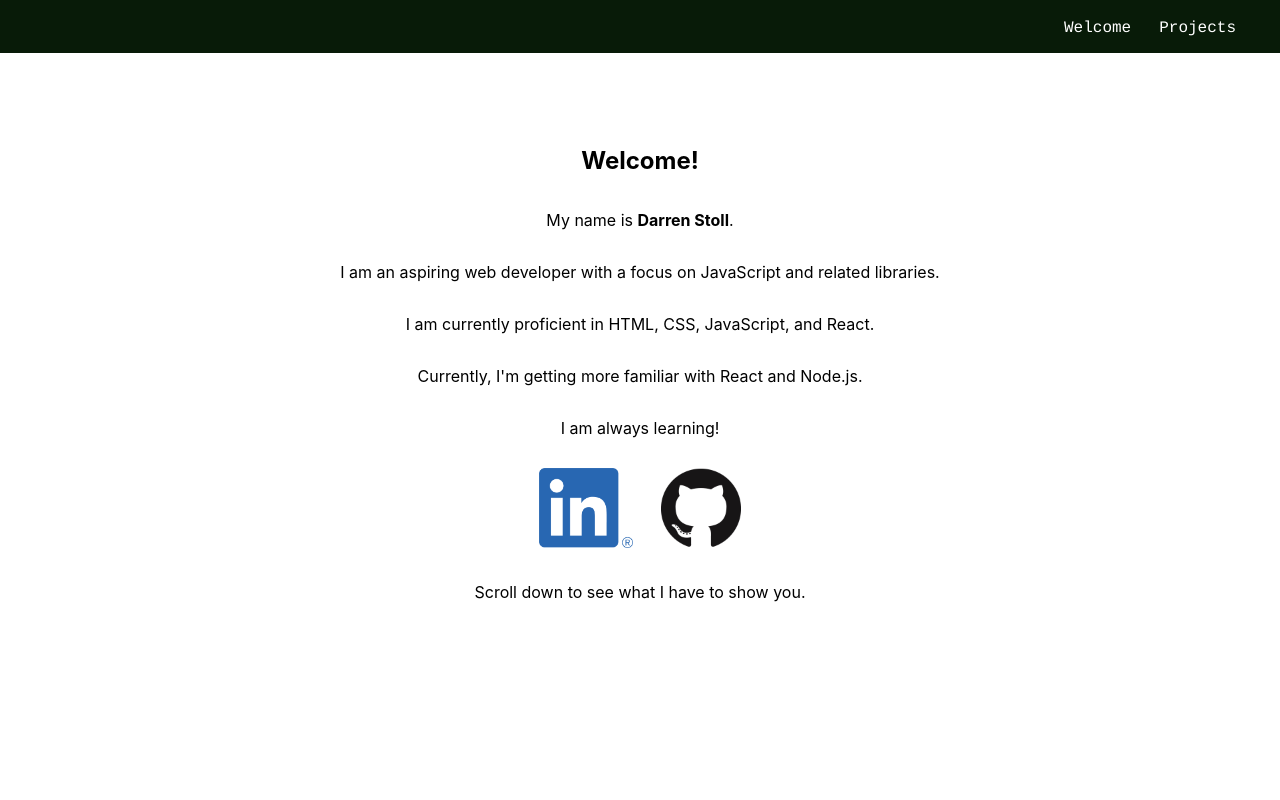
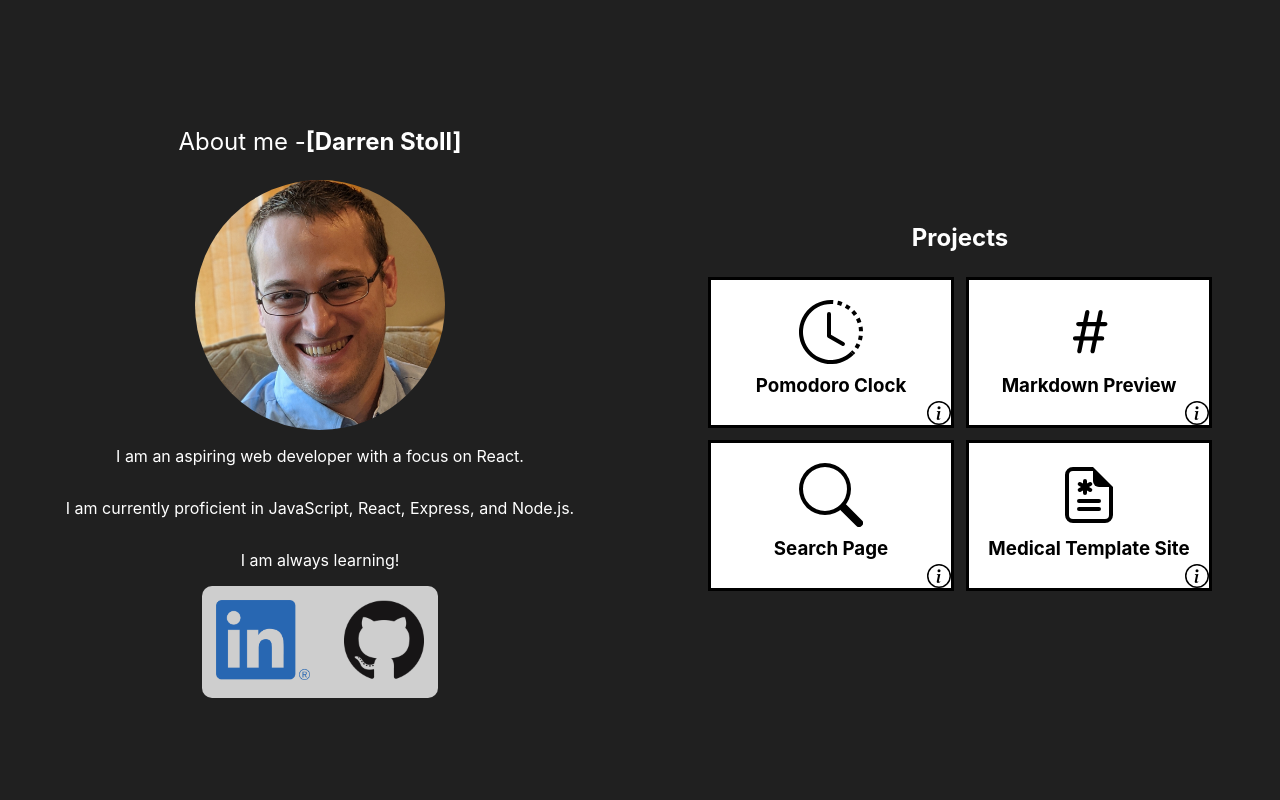
Before and after one commit to dstollbyu/web-stuff, a React (Create React App) app: page / in a window 1280 px wide. Shown: the top 800 px of the page. Built offline with nearby package versions, Linux system fonts and the light colour scheme.

Commit message:
Updated front page to a different style + added picture

```diff
--- a/src/App.css
+++ b/src/App.css
@@ -1,8 +1,3 @@
-body {
-  padding-top: 40px;
-}
-
-
 /* navbar start */
 
 #navbar {
@@ -34,18 +29,51 @@ body {
 
 /* navbar end */
 
+main.main {
+  display: flex;
+  background-color: #202020;
+  color: white;
+}
+
 #welcome-section {
   height: 100vh;
-  margin-top: -68px;
+  width: 50%;
   display: flex;
   flex-direction: column;
   justify-content: center;
   align-items: center;
+  text-align: center;
+}
+
+.profilePic {
+  height: 250px;
+  width: 250px;
+  object-fit: cover;
+  object-position: 50% top;
+  border-radius: 50%;
 }
 
 #links {
   display: flex;
   flex-direction: row;
+  background-color: #cecece;
+  border-radius: 10px;
+}
+
+#links a:hover.linkedinLink {
+  background-color:#cceee7;
+  border-radius: 10px 0 0 10px;
+  transition: background-color 0.5s;
+}
+
+#links .githubLink {
+  padding-left: 6px;
+}
+
+#links a:hover.githubLink {
+  background-color:#cceee7;
+  border-radius: 0 10px 10px 0;
+  transition: background-color 0.5s;
 }
 
 .resumeIcon,
@@ -57,7 +85,7 @@ body {
 
 #project-section {
   height: 100vh;
-  margin-top: -68px;
+  width: 50%;
   display: flex;
   flex-direction: column;
   justify-content: center;
@@ -72,10 +100,11 @@ body {
 
 .projectTile {
   text-align: center;
-  border-style: solid;
-  margin: 20px;
+  border: 3px solid black;
+  background-color: white;
+  margin: 6px;
   transition: 0.5s;
-  width: 400px;
+  width: 240px;
 }
 
 .projectTile a {
@@ -88,21 +117,19 @@ body {
 }
 
 .projectTile a .projectLink {
-  padding-top: 40px;
-  padding-bottom: 8px;
+  padding-top: 20px;
+  padding-bottom: 4px;
   text-decoration: none;
   color: black;
 }
 
-.projectTile span .projectLink {
-  padding-top: 40px;
-  padding-bottom: 8px;
-  text-decoration: none;
-  color: black;
+.projectLink h3 {
+  margin-top: 6px;
+  padding: 0;
 }
 
-a {
-  color: blue;
+i {
+  border: none;
 }
 
 
@@ -111,12 +138,12 @@ a {
 .bottomBarOfProjectTile {
   display: flex;
   flex-direction: row;
+  height: 24px;
 }
 
 .projectInfo {
   text-align: right;
   vertical-align: bottom;
-  margin-top: 14px;
 }
 
 h2 {
@@ -177,6 +204,7 @@ h3 {
 .modal-main {
   position:fixed;
   background: white;
+  color: black;
   width: 500px;
   height: auto;
   top:30%;
@@ -191,6 +219,11 @@ h3 {
   -webkit-animation-duration: 0.4s;
   animation-name: animatetop;
   animation-duration: 0.4s
+}
+
+.modal-main a {
+  color: blue;
+  border: none;
 }
 
 .modal-footer {
--- a/src/components/MainPage.js
+++ b/src/components/MainPage.js
@@ -1,22 +1,24 @@
 import React from 'react';
-import Navbar from './Navbar.js';
+// import Navbar from './Navbar.js';
 import linkedinLogo from '../images/LI-In-Bug.png';
 import githubLogo from '../images/GitHub-Mark-120px-plus.png';
 import ProjectTile from './projectTile.js';
 
+import profilePic from '../images/personPhotoZoomed.jpg';
+
 
 const MainPage = () => {
   // navbarArgs holds the values to be used in the header navbar
-  const navbarArgs = [
-    {
-      link: "#welcome-section",
-      name: "Welcome"
-    },
-    {
-      link: "#project-section",
-      name: "Projects"
-    }
-  ]
+  // const navbarArgs = [
+  //   {
+  //     link: "#welcome-section",
+  //     name: "Welcome"
+  //   },
+  //   {
+  //     link: "#project-section",
+  //     name: "Projects"
+  //   }
+  // ]
 
   // Values for the ProjectTile components
   const pomoValues = {
@@ -31,7 +33,7 @@ const MainPage = () => {
 
   const searchValues = {
     svg: <svg width="64" height="64" viewBox="0 0 16 16"> <path fillRule="evenodd" d="M10.442 10.442a1 1 0 0 1 1.415 0l3.85 3.85a1 1 0 0 1-1.414 1.415l-3.85-3.85a1 1 0 0 1 0-1.415z"/> <path fillRule="evenodd" d="M6.5 12a5.5 5.5 0 1 0 0-11 5.5 5.5 0 0 0 0 11zM13 6.5a6.5 6.5 0 1 1-13 0 6.5 6.5 0 0 1 13 0z"/> </svg>,
-    info: <><p> I used the hacker news API to generate a list of stories. I also created a search bar for that list. Click <a href="https://hn.algolia.com/api" target="_blank" rel="noopener noreferrer">here</a> for the hacker news API. I made this based on instruction found in <a href="https://www.roadtoreact.com/" target="_blank" rel="noopener noreferrer"><i>The Road to React</i></a> by Robin Wieruch. </p> <p> For this app, I used the following: </p> <ul> <li>CSS</li> <li>JavaScript</li> <li>React (Hooks)</li> <li>Jest (for testing)</li> </ul></>
+    info: <><p> I used the hacker news API to generate a list of stories. I also created a search bar for that list. Click <a href="https://hn.algolia.com/api" target="_blank" rel="noopener noreferrer">here</a> for the hacker news API. I made this based on instruction found in <a href="https://www.roadtoreact.com/" target="_blank" rel="noopener noreferrer"><i style={{border:'none'}}>The Road to React</i></a> by Robin Wieruch. </p> <p> For this app, I used the following: </p> <ul> <li>CSS</li> <li>JavaScript</li> <li>React (Hooks)</li> <li>Jest (for testing)</li> </ul></>
   }
 
   const medValues = {
@@ -41,29 +43,26 @@ const MainPage = () => {
 
   return (
     <div>
-      <Navbar links={navbarArgs} />
 
-      <main>
+      <main className="main">
         {/* Welcome begin */}
         <section id="welcome-section" name="welcome-section">
-          <h1>Welcome!</h1>
-          <p>My name is <b>Darren Stoll</b>.</p>
-          <p>I am an aspiring web developer with a focus on JavaScript and related libraries.</p>
-          <p>I am currently proficient in HTML, CSS, JavaScript, and React.</p>
-          <p>Currently, I'm getting more familiar with React and Node.js.</p>
+          <p style={{fontSize: '24px'}}>About me -<b>[Darren Stoll]</b></p>
+          <img className="profilePic" src={profilePic} alt="" />
+          <p>I am an aspiring web developer with a focus on React.</p>
+          <p>I am currently proficient in JavaScript, React, Express, and Node.js.</p>
           <p>I am always learning!</p>
           {/* Putting links here in buttons to various resources about myself */}
           <div id="links">
               {/* image source for icons from icons8.com */}
-              <a href="https://www.linkedin.com/in/darren-stoll-5849791ab/" target="_blank" rel="noopener noreferrer"><img className="linkedinIcon" src={linkedinLogo} alt="LinkedIn Profile" title="LinkedIn Profile" /></a>
-              <a href="https://github.com/dstollbyu" target="_blank" rel="noopener noreferrer"><img className="githubIcon" src={githubLogo} alt="GitHub Profile" title="GitHub Profile" /></a>
+              <a className="linkedinLink" href="https://www.linkedin.com/in/darren-stoll-5849791ab/" target="_blank" rel="noopener noreferrer"><img className="linkedinIcon" src={linkedinLogo} alt="LinkedIn Profile" title="LinkedIn Profile" /></a>
+              <a className="githubLink" href="https://github.com/dstollbyu" target="_blank" rel="noopener noreferrer"><img className="githubIcon" src={githubLogo} alt="GitHub Profile" title="GitHub Profile" /></a>
           </div>
-          <p>Scroll down to see what I have to show you.</p>
         </section>
         {/* Welcome end */}
         {/* Projects begin */}
         <section id="project-section" className="hidden" name="project-section">
-          <h2>Highlighted showcase projects</h2>
+          <h2>Projects</h2>
           <div id="projects" name="projects">
             <ProjectTile name="Pomodoro Clock" icon={pomoValues.svg} link="/PomodoroClock" target="pomoModal" info={pomoValues.info} />
             <ProjectTile name="Markdown Preview" icon={markValues.svg} link="/MarkdownPreview" target="markModal" info={markValues.info} />
--- a/src/components/Navbar.js
+++ b/src/components/Navbar.js
@@ -6,9 +6,9 @@ const Navbar = ({links}) => {
     <header>
       <nav id="navbar">
         <ul>
-          {links.map((element, i) => {
+          {links != null ? links.map((element, i) => {
             return (<li key={i}><a className="nav-link" href={element.link}>{element.name}</a></li>);
-            })}
+            }) : <li>&nbsp;</li>}
         </ul>
       </nav>
     </header>
--- a/src/components/PomodoroClock.js
+++ b/src/components/PomodoroClock.js
@@ -179,7 +179,7 @@ class PomodoroClock extends React.Component {
     return(
       <>
         <NavbarProj />
-        <div id="clock" style={{marginTop: '40px'}}>
+        <div id="clock" style={{marginTop: '100px'}}>
           <Timer toggleSessionOn={this.state.toggleSessionOn} totalTime={this.state.timer} timeMin={timeMin} timeSec={timeSec} handleStartStop = {this.handleStartStop} handleReset = {this.handleReset} />
           <div id="counters">
             <Break breakLength = {this.state.breakLength} breakDecrement = {this.breakDecrement} breakIncrement = {this.breakIncrement} />
--- a/src/components/SearchPage.css
+++ b/src/components/SearchPage.css
@@ -1,10 +1,7 @@
-.App {
-  text-align: center;
-}
-
 .container {
   height: 100vh;
   padding: 20px;
+  margin-top: 40px;
 
   /*background: #83a4d4;
   background: linear-gradient(to left, #b6fbff, #83a4d4);*/
--- a/src/components/projectTile.js
+++ b/src/components/projectTile.js
@@ -17,7 +17,7 @@ const ProjectTile = ({ name, icon, link, target, info }) => {
           </div>
         </Link>
         <div className="bottomBarOfProjectTile">
-          <span style={{width: '100%'}} height="24"><Link to={link}><div style={{height: '100%'}}>&nbsp;</div></Link></span>
+          <span style={{width: '100%'}}><Link to={link}><div style={{height: '100%'}}>&nbsp;</div></Link></span>
           <div className="projectInfo" onClick={() => {setModal(!modal)}}>
             <InfoIcon target={target} />
           </div>
```
Also changed, not shown: src/images/personPhotoZoomed.jpg (added).
